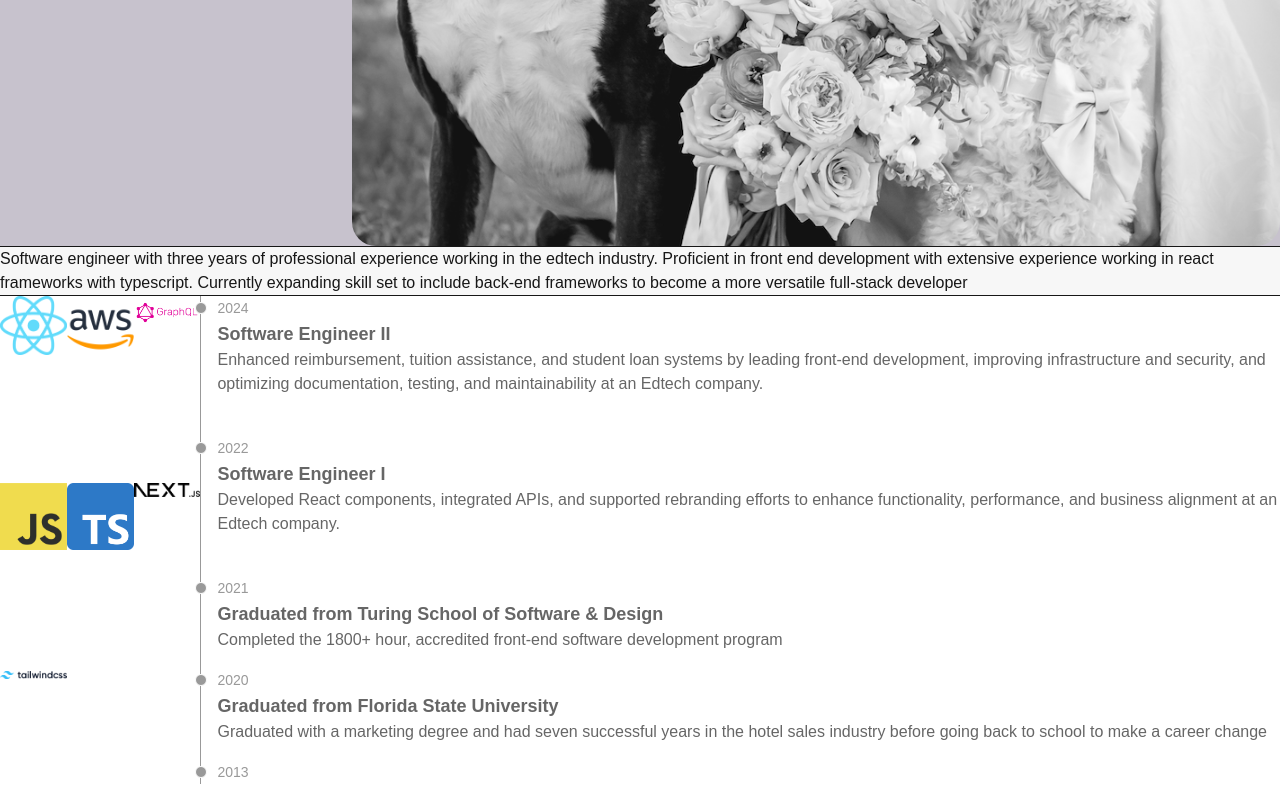
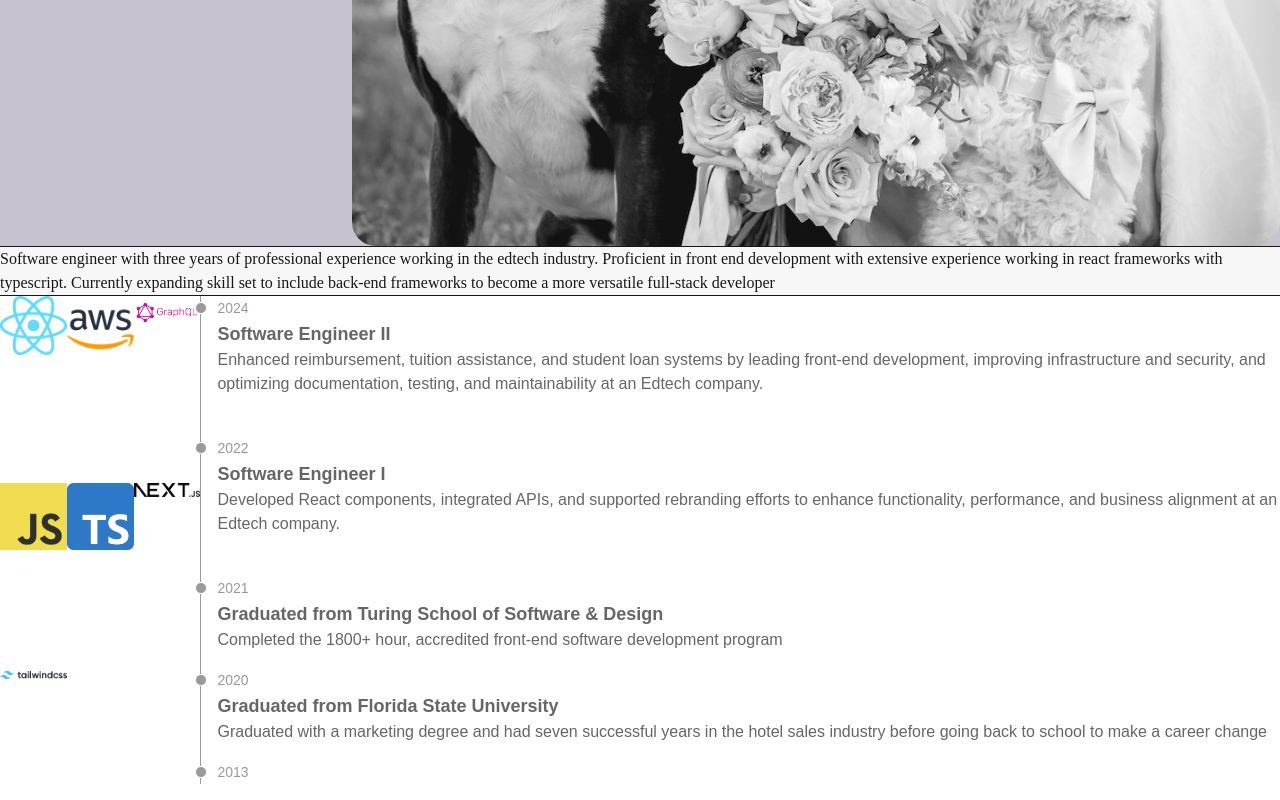
Before and after one commit to carolineshowscode/caroline-shows-website, a Next.js app: page / in a window 1280 px wide. Shown: the part 697-1497 px from the top of the page. Built offline with nearby package versions, Linux system fonts and the light colour scheme; a web font is replaced by a local one.

Commit message:
save point

```diff
--- a/src/app/page.tsx
+++ b/src/app/page.tsx
@@ -12,7 +12,7 @@ export default function Home() {
           <Image src='/caroline.png' width={500} height={600} layout='responsive' className='rounded-3xl sm:w-1/2' alt='Caroline' />
         </div>
       </div>
-      <div className='bg-secondary border-b text-wrap'>
+      <div className='font-playwrite bg-secondary border-b text-wrap'>
         <p>Software engineer with three years of professional experience working in the edtech industry. Proficient in front end development with extensive experience working in react frameworks with typescript. Currently expanding skill set to include back-end
         frameworks to become a more versatile full-stack developer</p>
       </div>
```
